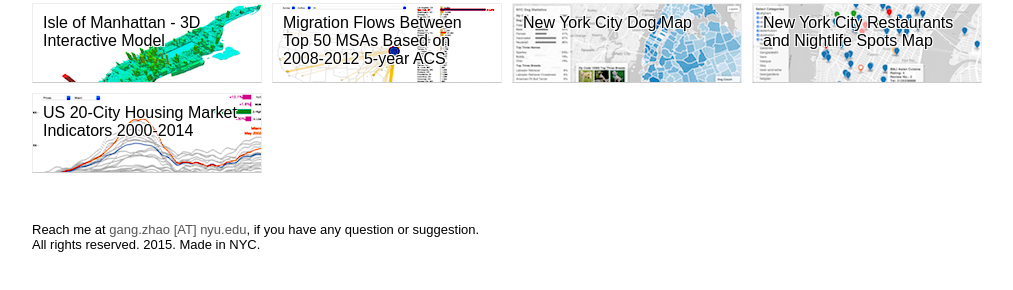
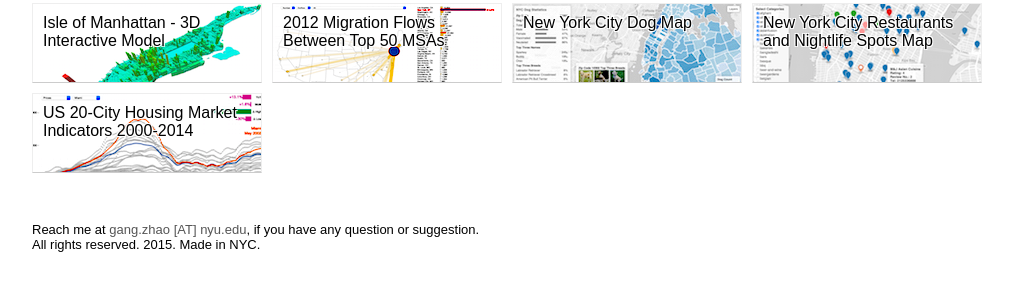
Before and after one commit to gz475/gz475.github.io, a plain HTML site: page index.html in a window 1280 px wide. Shown: the part 140-430 px from the top of the page, without its empty margins (128-1141 px from the left). Drawn offline with Linux system fonts and the light colour scheme.

Commit message:
update migration rate

```diff
--- a/index.html
+++ b/index.html
@@ -117,7 +117,7 @@ Reach me at <font color="#555">gang.zhao [AT] nyu.edu</font>, if you have any qu
 
  var gists = [
 {id:"3dmodel", description:"Isle of Manhattan - 3D Interactive Model"},
-{id:"migration", description:"Migration Flows Between Top 50 MSAs Based on 2008-2012 5-year ACS"},
+{id:"migration", description:"2012 Migration Flows Between Top 50 MSAs"},
 {id:"dog", description:"New York City Dog Map"},
 {id:"yelp", description:"New York City Restaurants and Nightlife Spots Map"},
 {id:"case", description:"US 20-City Housing Market Indicators 2000-2014"},
```
Also changed, not shown: migration/index.html (+2 -2 lines), migration/newindex.html (+1 -1 lines).
